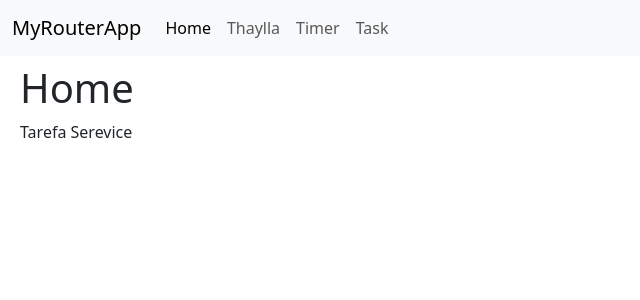
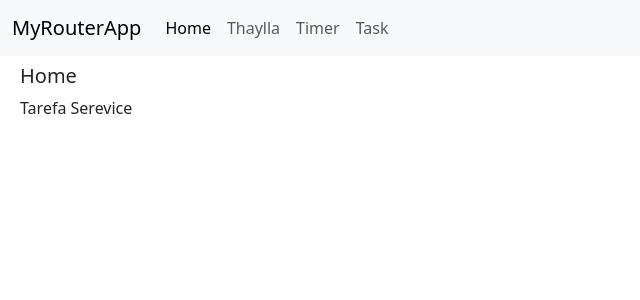
Before and after one commit to thayllaa/MyServiceApp, an Angular app: page / in a window 1280 px wide. Shown: the top 300 px of the page, without its empty margins (0-640 px from the left). Built offline with nearby package versions, Linux system fonts and the light colour scheme.

Commit message:
3 files modified

```diff
--- a/src/app/home/home.component.html
+++ b/src/app/home/home.component.html
@@ -1,4 +1,4 @@
-<h1>Home</h1>
+<h5>Home</h5>
 <p>
   Tarefa Serevice
 </p>
--- a/src/app/thaylla/thaylla.component.html
+++ b/src/app/thaylla/thaylla.component.html
@@ -1,4 +1,4 @@
-<h2>About me</h2>
+<h5>About me</h5>
 
 <p>
   <strong> Name: </strong>
--- a/src/app/timer/timer.component.html
+++ b/src/app/timer/timer.component.html
@@ -1,5 +1,5 @@
-<h2> Timer </h2>
+<h5>Timer</h5>
 {{ timer.getCount() }}s
-<br>
-<button (click)="timer.start(1000)"> Start </button>
-<button (click)="timer.stop()"> Stop </button>
+<br />
+<button (click)="timer.start(1000)">Start</button>
+<button (click)="timer.stop()">Stop</button>
```
